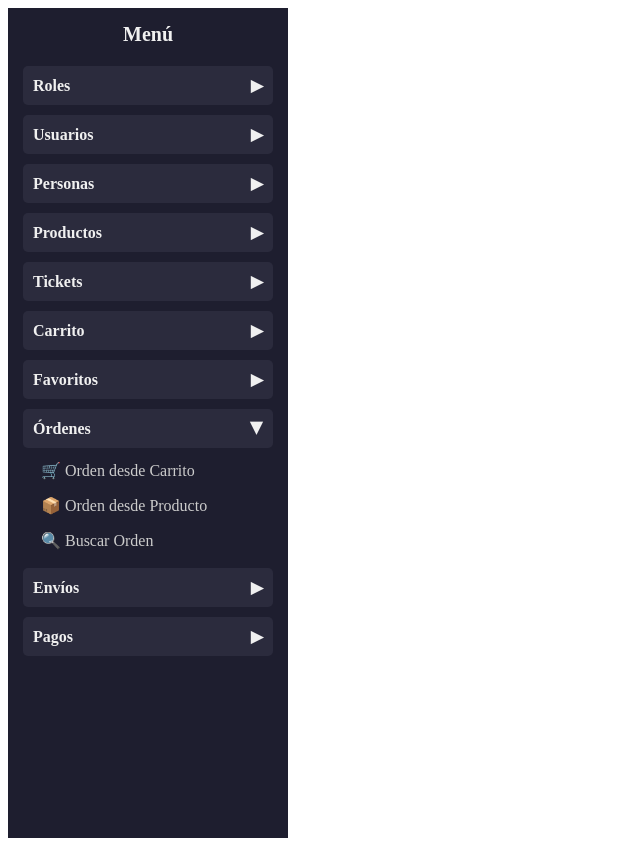
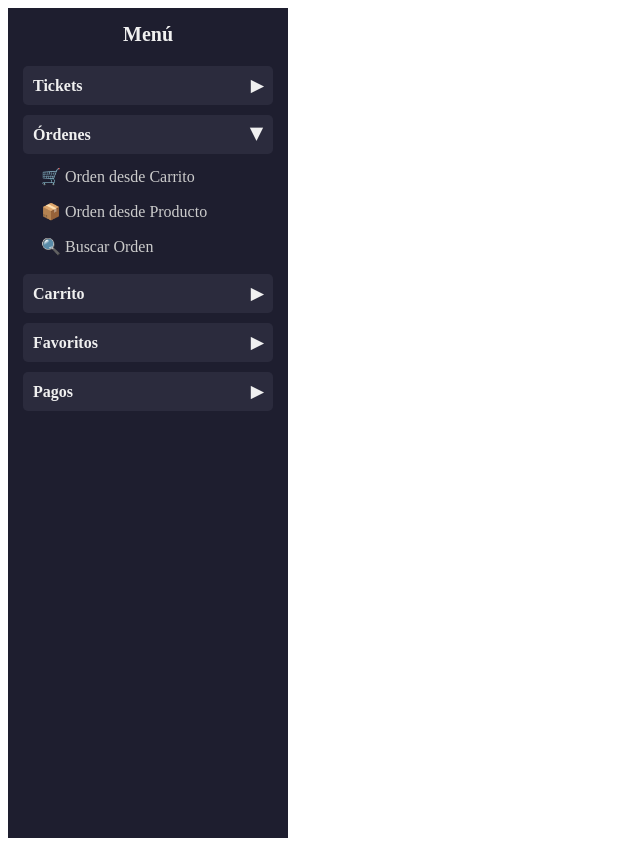
Before and after one commit to VmSoftwareSolution/Refactor_PHP_Backend, a PHP site: page /user/app/views/layouts/sideBar.php in a window 1280 px wide, after a click that opens the changed part. Shown: the whole page, without its empty margins (0-640 px from the left). Run offline with PHP 8.4, Linux system fonts and the light colour scheme.

Commit message:
refactor(side_bar): se asignaron permisos al menu

```diff
--- a/app/views/layouts/sideBar.php
+++ b/app/views/layouts/sideBar.php
@@ -1,3 +1,8 @@
+<!DOCTYPE html>
+<html lang="es">
+<head>
+<meta charset="UTF-8">
+<title>Menú</title>
 <style>
 .navbar {
     background-color: #1e1e2f;
@@ -81,96 +86,18 @@
     transform: rotate(90deg);
 }
 </style>
+</head>
+<body>
 
 <div class="navbar">
     <h2>Menú</h2>
 
-    <!-- Roles -->
-    <div class="section">
-        <div class="section-header" onclick="toggleSection('rolesSection', this)">
-            Roles <span class="arrow">▶</span>
-        </div>
-        <div id="rolesSection" class="section-content">
-            <a href="/roles/list">📋 Listar Roles</a>
-            <a href="/role/create">➕ Crear Rol</a>
-            <a href="#" onclick="toggleInput('roleEdit')">✏️ Editar Rol</a>
-            <div id="roleEdit" class="input-box">
-                <input type="number" id="roleEditId" placeholder="ID Rol">
-                <button onclick="goToId('/role/edit', 'roleEditId')">Editar</button>
-            </div>
-        </div>
-    </div>
-
-    <!-- Usuarios -->
-    <div class="section">
-        <div class="section-header" onclick="toggleSection('usersSection', this)">
-            Usuarios <span class="arrow">▶</span>
-        </div>
-        <div id="usersSection" class="section-content">
-            <a href="/users/view">👥 Listar Usuarios</a>
-            <a href="/user/create">➕ Crear Usuario</a>
-            <a href="#" onclick="toggleInput('Edit')">✏️ Editar Usuario</a>
-            <div id="Edit" class="input-box">
-                <input type="number" id="editId" placeholder="ID Usuario">
-                <button onclick="goToId('/user/edit', 'editId')">Editar</button>
-            </div>
-            <a href="#" onclick="toggleInput('EditPassword')">✏️ Editar Contraseña</a>
-             <div id="EditPassword" class="input-box">
-                <input type="number" id="userEditId" placeholder="ID Usuario">
-                <button onclick="goToId('/user/editUser', 'userEditId')">Editar</button>
-            </div>
-        </div>
-    </div>
-
-    <!-- Personas -->
-    <div class="section">
-        <div class="section-header" onclick="toggleSection('personsSection', this)">
-            Personas <span class="arrow">▶</span>
-        </div>
-        <div id="personsSection" class="section-content">
-            <a href="/persons">👤 Listar Personas</a>
-            <a href="/persons/create">➕ Crear Persona</a>
-            <a href="#" onclick="toggleInput('personShow')">🔍 Buscar Persona</a>
-            <div id="personShow" class="input-box">
-                <input type="number" id="personId" placeholder="ID Persona">
-                <button onclick="goToId('/persons/findById', 'personId')">Ir</button>
-            </div>
-            <a href="#" onclick="toggleInput('personEdit')">✏️ Editar Persona</a>
-            <div id="personEdit" class="input-box">
-                <input type="number" id="personEditId" placeholder="ID Persona">
-                <button onclick="goToId('/persons/edit', 'personEditId')">Editar</button>
-            </div>
-        </div>
-    </div>
-
-    <!-- Productos -->
-    <div class="section">
-        <div class="section-header" onclick="toggleSection('productsSection', this)">
-            Productos <span class="arrow">▶</span>
-        </div>
-        <div id="productsSection" class="section-content">
-            <a href="/products/list">📦 Listar Productos</a>
-            <a href="/products/create">➕ Crear Producto</a>
-            <a href="#" onclick="toggleInput('productShow')">🔍 Buscar Producto</a>
-            <div id="productShow" class="input-box">
-                <input type="number" id="productId" placeholder="ID Producto">
-                <button onclick="goToId('/products/findById', 'productId')">Ir</button>
-            </div>
-            <a href="#" onclick="toggleInput('productEdit')">✏️ Editar Producto</a>
-            <div id="productEdit" class="input-box">
-                <input type="number" id="productEditId" placeholder="ID Producto">
-                <button onclick="goToId('/products/edit', 'productEditId')">Editar</button>
-            </div>
-        </div>
-    </div>
-
     <!-- Tickets -->
-    <div class="section">
+    <div class="section" id="ticketsSectionWrapper">
         <div class="section-header" onclick="toggleSection('ticketsSection', this)">
             Tickets <span class="arrow">▶</span>
         </div>
         <div id="ticketsSection" class="section-content">
-            <a href="/tickets/list">🎟️ Listar Tickets</a>
             <a href="/tickets/create">➕ Crear Ticket</a>
             <a href="#" onclick="toggleInput('ticketEdit')">✏️ Editar Ticket</a>
             <div id="ticketEdit" class="input-box">
@@ -180,38 +107,8 @@
         </div>
     </div>
 
-       <!-- ShoppingCar -->
-    <div class="section">
-        <div class="section-header" onclick="toggleSection('shoppingCarSection', this)">
-            Carrito <span class="arrow">▶</span>
-        </div>
-        <div id="shoppingCarSection" class="section-content">
-            <a href="#" onclick="toggleInput('shoppingCar')">🛒 Ver Mi Carrito</a>
-            <div id="shoppingCar" class="input-box">
-                <input type="number" id="id" placeholder="ID shoppingCar">
-               <button onclick="goToId('/shoppingCar/show', 'id', 'id_person')">Buscar</button>
-            </div>
-            <a href="/shoppingCar/add">➕ Agregar Producto</a>
-        </div>
-    </div>
-
-    <!-- Favorites -->
-    <div class="section">
-        <div class="section-header" onclick="toggleSection('favoritesSection', this)">
-            Favoritos <span class="arrow">▶</span>
-        </div>
-        <div id="favoritesSection" class="section-content">
-            <a href="#" onclick="toggleInput('favorites')">⭐ Mis Favoritos</a>
-            <div id="favorites" class="input-box">
-                <input type="number" id="favoriteId" placeholder="ID Favorito">
-                <button onclick="goToId('/favorites/show', 'favoriteId', 'id_person')">Buscar</button>
-            </div>
-            <a href="/favorites/add">➕ Agregar a Favoritos</a>
-        </div>
-    </div>
-
-    <!-- Orders -->
-    <div class="section">
+    <!-- Órdenes -->
+    <div class="section" id="ordersSectionWrapper">
         <div class="section-header" onclick="toggleSection('ordersSection', this)">
             Órdenes <span class="arrow">▶</span>
         </div>
@@ -226,35 +123,46 @@
         </div>
     </div>
 
-    <!-- Shipments -->
-    <div class="section">
-        <div class="section-header" onclick="toggleSection('shipmentsSection', this)">
-            Envíos <span class="arrow">▶</span>
+    <!-- Carrito -->
+    <div class="section" id="shoppingCarSectionWrapper">
+        <div class="section-header" onclick="toggleSection('shoppingCarSection', this)">
+            Carrito <span class="arrow">▶</span>
         </div>
-        <div id="shipmentsSection" class="section-content">
-            <a href="/shipments/create">🚚 Crear Envío</a>
-            <a href="#" onclick="toggleInput('shipmentShow')">🔍 Buscar Envío</a>
-            <div id="shipmentShow" class="input-box">
-                <input type="number" id="shipmentId" placeholder="ID Envío">
-                <button onclick="goToId('/shipments/show', 'shipmentId')">Ir</button>
+        <div id="shoppingCarSection" class="section-content">
+            <a href="#" onclick="toggleInput('shoppingCar')">🛒 Ver Mi Carrito</a>
+            <div id="shoppingCar" class="input-box">
+                <input type="number" id="id" placeholder="ID shoppingCar">
+                <button onclick="goToId('/shoppingCar/show', 'id', 'id_person')">Buscar</button>
             </div>
+            <a href="/shoppingCar/add">➕ Agregar Producto</a>
         </div>
     </div>
 
-    <!-- Payloads -->
-    <div class="section">
+    <!-- Favoritos -->
+    <div class="section" id="favoritesSectionWrapper">
+        <div class="section-header" onclick="toggleSection('favoritesSection', this)">
+            Favoritos <span class="arrow">▶</span>
+        </div>
+        <div id="favoritesSection" class="section-content">
+            <a href="#" onclick="toggleInput('favorites')">⭐ Mis Favoritos</a>
+            <div id="favorites" class="input-box">
+                <input type="number" id="favoriteId" placeholder="ID Favorito">
+                <button onclick="goToId('/favorites/show', 'favoriteId', 'id_person')">Buscar</button>
+            </div>
+            <a href="/favorites/add">➕ Agregar a Favoritos</a>
+        </div>
+    </div>
+
+    <!-- Pagos -->
+    <div class="section" id="payloadsSectionWrapper">
         <div class="section-header" onclick="toggleSection('payloadsSection', this)">
             Pagos <span class="arrow">▶</span>
         </div>
         <div id="payloadsSection" class="section-content">
             <a href="/payloads/create">💳 Crear Pago</a>
-            <a href="#" onclick="toggleInput('payloadShow')">🔍 Buscar Pago</a>
-            <div id="payloadShow" class="input-box">
-                <input type="number" id="payloadId" placeholder="ID Pago">
-                <button onclick="goToId('/payloads/show', 'payloadId')">Ir</button>
-            </div>
         </div>
     </div>
+
 </div>
 
 <script>
@@ -264,10 +172,7 @@ function toggleInput(id) {
 }
 function goToId(baseRoute, inputId, paramName = "id") {
     const id = document.getElementById(inputId).value.trim();
-    if (!id) {
-        alert("Por favor ingresa un ID");
-        return;
-    }
+    if (!id) { alert("Por favor ingresa un ID"); return; }
     window.location.href = baseRoute + "?" + paramName + "=" + id;
 }
 function toggleSection(sectionId, header) {
@@ -282,4 +187,37 @@ function toggleSection(sectionId, header) {
         arrow.classList.add("open");
     }
 }
+
+document.addEventListener('DOMContentLoaded', function() {
+    const roleId = localStorage.getItem('role_id');
+
+    if(roleId === "1"){
+        const ticketsContent = document.getElementById("ticketsSection");
+        Array.from(ticketsContent.children).forEach(el => {
+            if(!el.textContent.includes("Crear Ticket")) el.style.display = "none";
+        });
+
+        const ordersContent = document.getElementById("ordersSection");
+        Array.from(ordersContent.children).forEach(el => {
+            if(el.textContent.includes("Buscar Orden")) el.style.display = "none";
+        });
+
+        const payloadsContent = document.getElementById("payloadsSection");
+        Array.from(payloadsContent.children).forEach(el => {
+            if(!el.textContent.includes("Crear Pago")) el.style.display = "none";
+        });
+
+        ["shoppingCarSectionWrapper", "favoritesSectionWrapper"].forEach(id => {
+            document.getElementById(id).style.display = "block";
+        });
+
+    } else if(roleId === "2"){
+        ["ticketsSectionWrapper","ordersSectionWrapper","shoppingCarSectionWrapper","favoritesSectionWrapper","payloadsSectionWrapper"].forEach(id => {
+            document.getElementById(id).style.display = "block";
+        });
+    }
+});
 </script>
+
+</body>
+</html>
```
